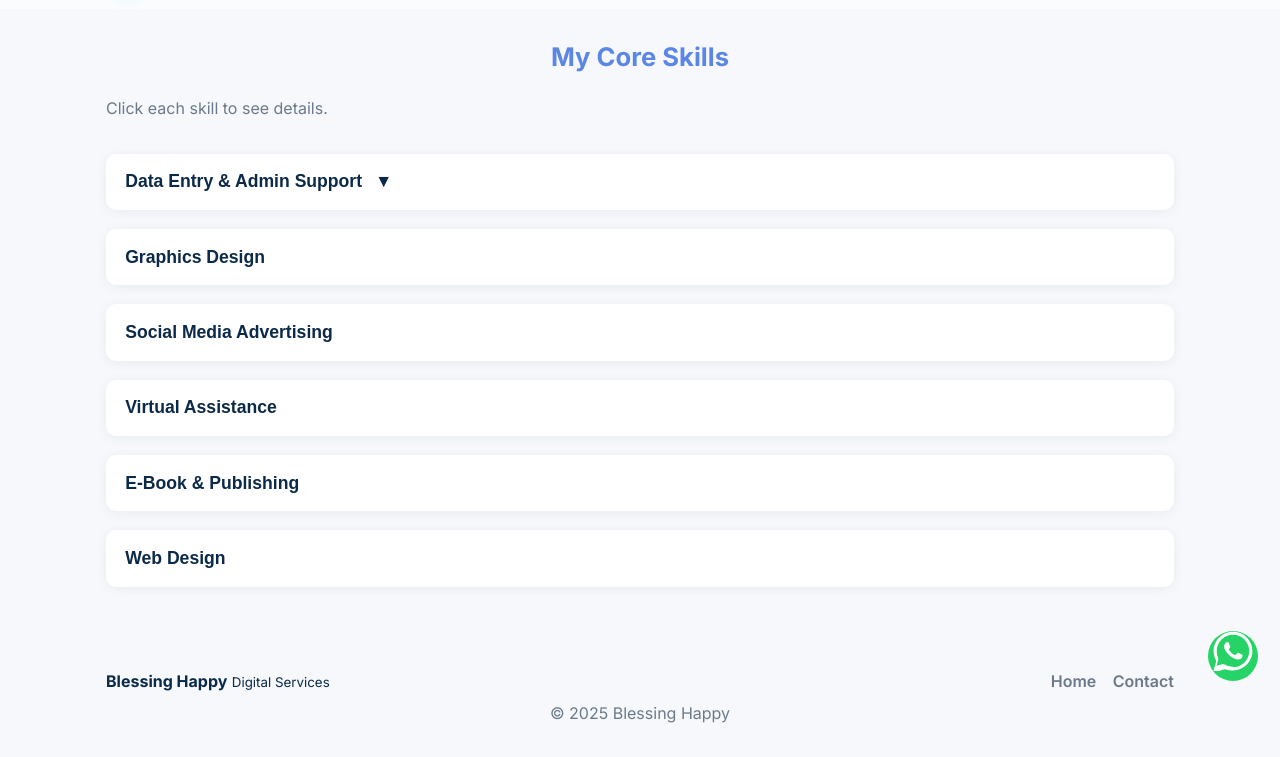
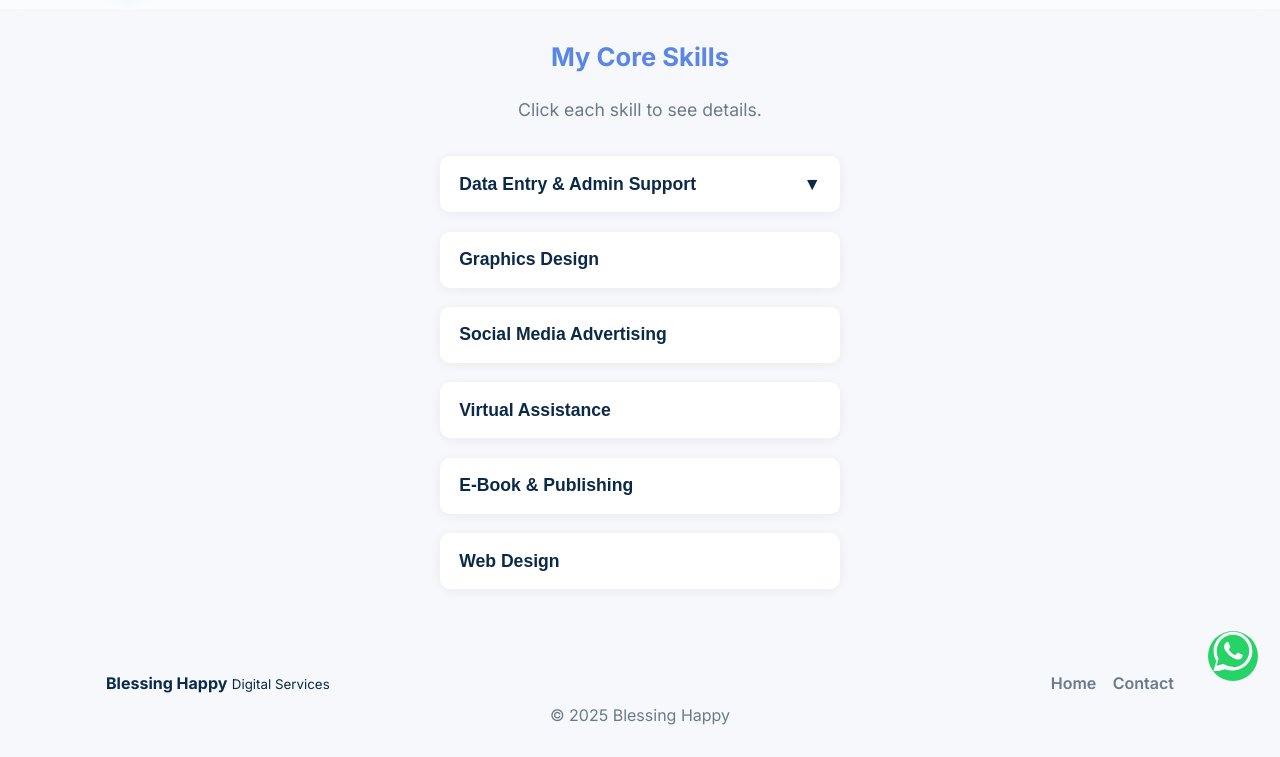
Before and after one commit to Softzee18/Portfolio, a plain HTML site: page skills.html in a window 1280 px wide. Shown: the part 59-816 px from the top of the page. Drawn offline with Linux system fonts and the light colour scheme.

Commit message:
Update style.css

```diff
--- a/css/style.css
+++ b/css/style.css
@@ -396,8 +396,33 @@ ul, ol { margin: 0 0 16px; padding-left: 20px; color: var(--muted); }
 }
 
 /* Accordion styles */
-.accordion { margin: 2rem 0; }
-.accordion-item { margin-bottom: 1.2rem; border-radius: 10px; background: var(--card); box-shadow: 0 2px 12px rgba(11,41,72,0.06);}
+
+.accordion {
+  margin: 2rem 0;
+  max-width: 400px;
+  margin-left: auto;
+  margin-right: auto;
+
+}
+
+.accordion-item {
+  margin-bottom: 1.2rem;
+  border-radius: 10px;
+ background: var(--card); box-shadow: 0 2px 12px rgba(11,41,72,0.06);
+}
+
+.accordion p{
+  margin: 0;
+  padding: 0;
+}
+
+.lead {
+  font-size: 1.1rem;
+  color: var(--muted);
+  text-align: center;
+  margin-bottom: 1.5rem;
+}
+
 .accordion-btn {
   width: 100%;
   text-align: left;
@@ -418,23 +443,33 @@ ul, ol { margin: 0 0 16px; padding-left: 20px; color: var(--muted); }
 }
 .accordion-panel {
   max-height: 0;
+  max-width: 500px;
   overflow: hidden;
   transition: max-height 0.35s cubic-bezier(.4,0,.2,1);
   background: #f9f9fb;
   padding: 0 1.2rem;
   border-radius: 0 0 10px 10px;
 }
+
 /* Accordion caret icon */
 .accordion-caret {
   font-size: 1em;
-  margin-left: 8px;
+  /* margin-left: 90px; */
+  float: right;
   transition: transform 0.3s;
   display: inline-block;
 }
 .accordion-btn[aria-expanded="true"] + .accordion-panel {
   padding: 1rem 1.2rem 1.2rem 1.2rem;
+
 }
-.accordion-panel ul { margin: 0; padding-left: 1.2rem; }
+.accordion-panel ul {
+  margin: 0; padding-left: 1.2rem;
+  color: var(--muted);
+
+}
+
+
 
 /* ====== Testimonials ====== */
 .about-testimonials {
```
